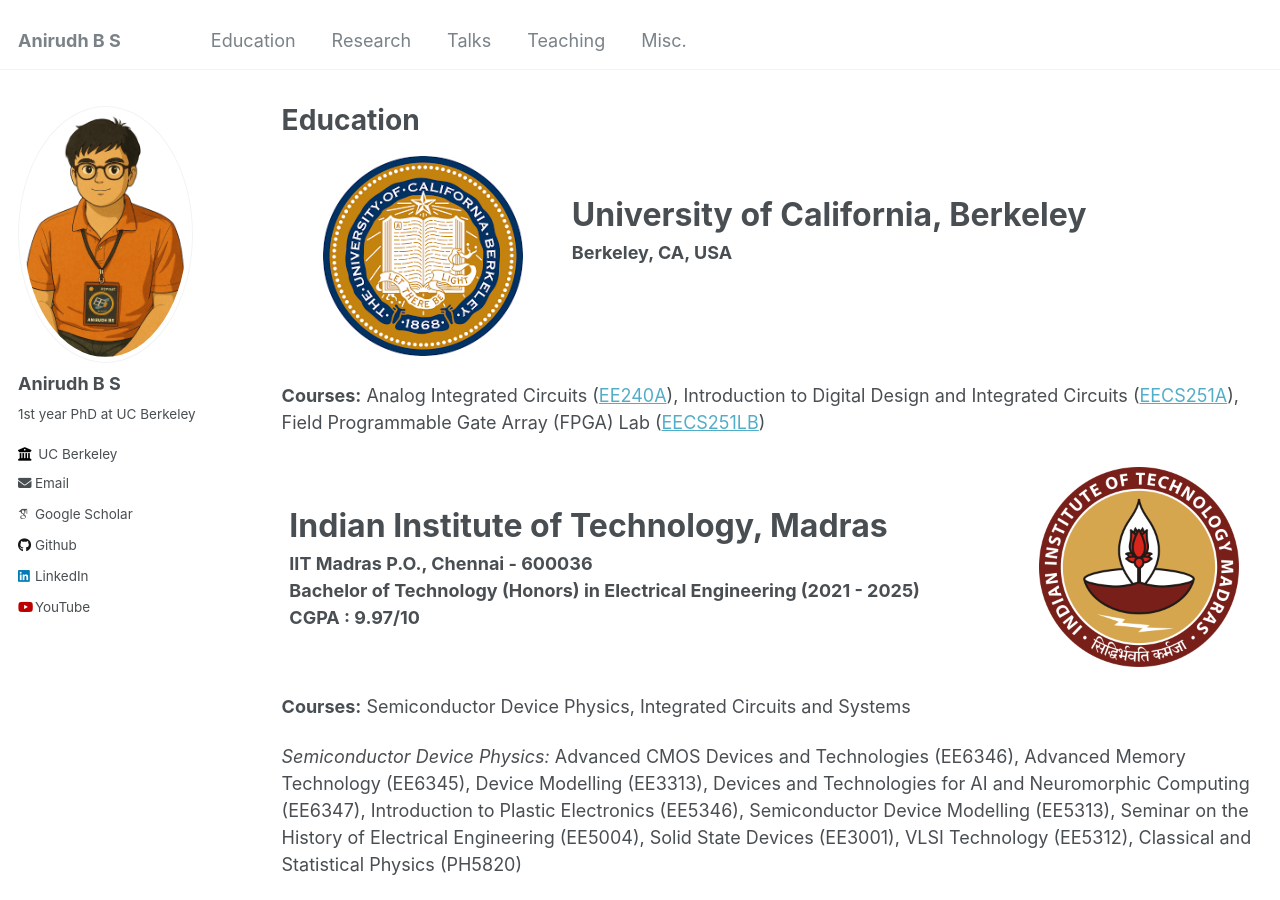
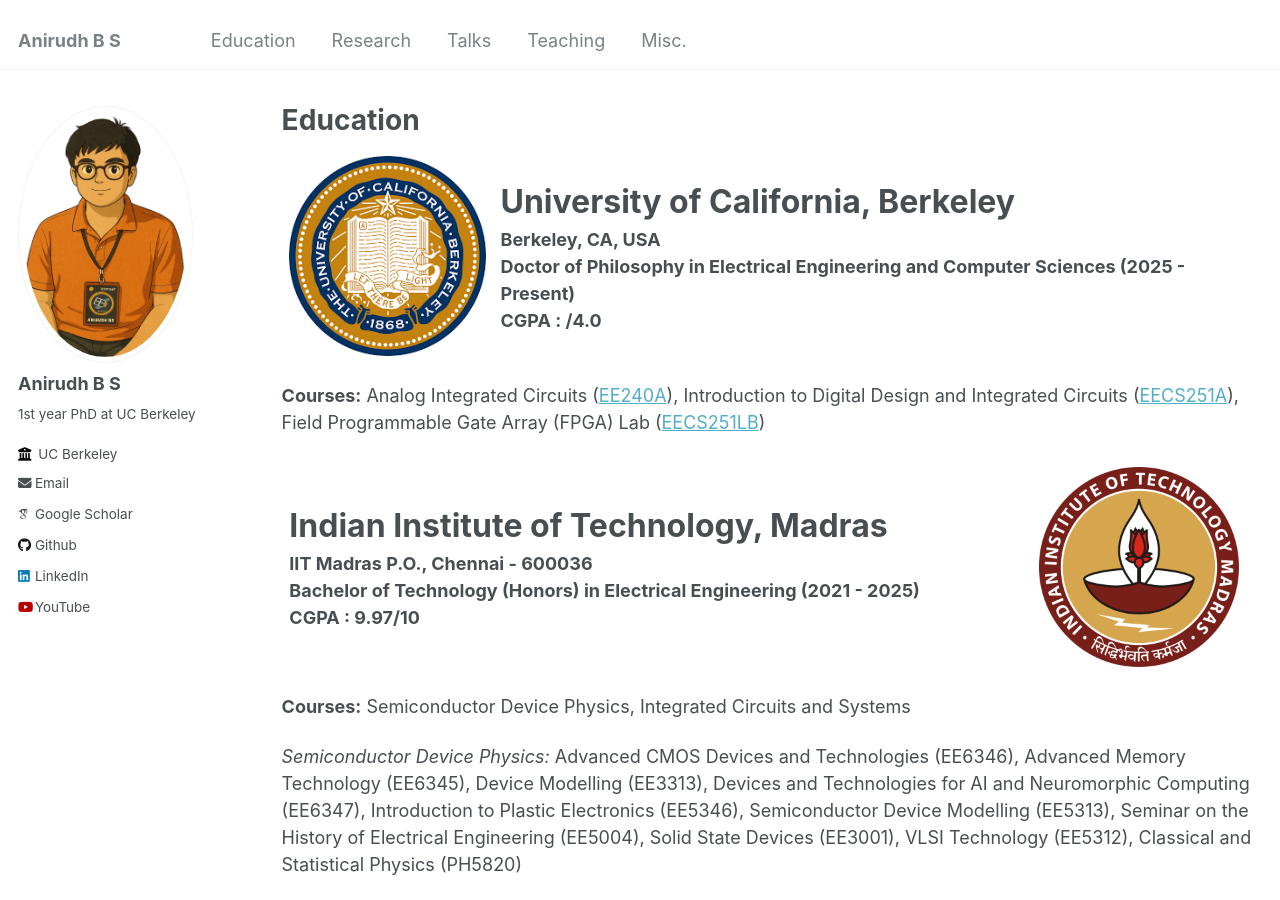
Before and after one commit to ANIRUDHBS1/ANIRUDHBS1.github.io, a Jekyll site: the page built from _pages/education.md, in a window 1280 px wide and 900 px high. Built offline with Jekyll 4.4.1, drawn with Linux system fonts in a browser that asks for light colours; some web fonts are replaced.

Commit message:
Update education.md

```diff
--- a/_pages/education.md
+++ b/_pages/education.md
@@ -23,8 +23,8 @@
 <th align="center">
 <font size="6"><b>University of California, Berkeley</b></font><br/>
 <font size="4"> Berkeley, CA, USA </font><br/>
-<font size="4">  </font><br/>
-<font size="4">  </font><br/>
+<font size="4"> Doctor of Philosophy in Electrical Engineering and Computer Sciences (2025 - Present) </font><br/>
+<font size="4"> CGPA : /4.0 </font><br/>
 </th>
 </tr>
 </table>
```
